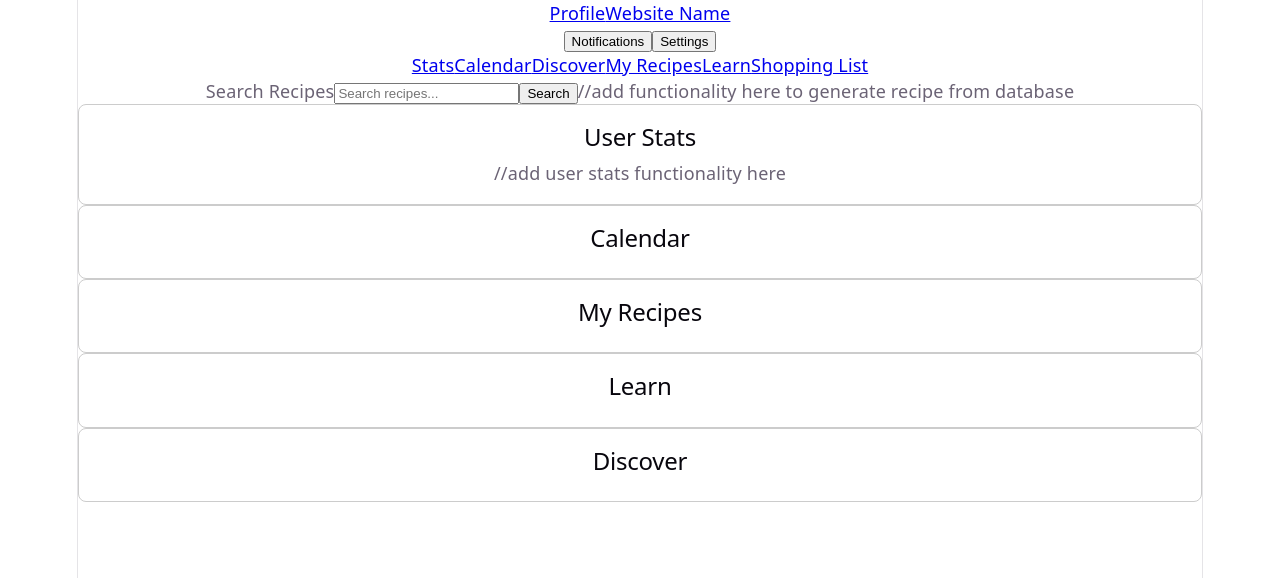
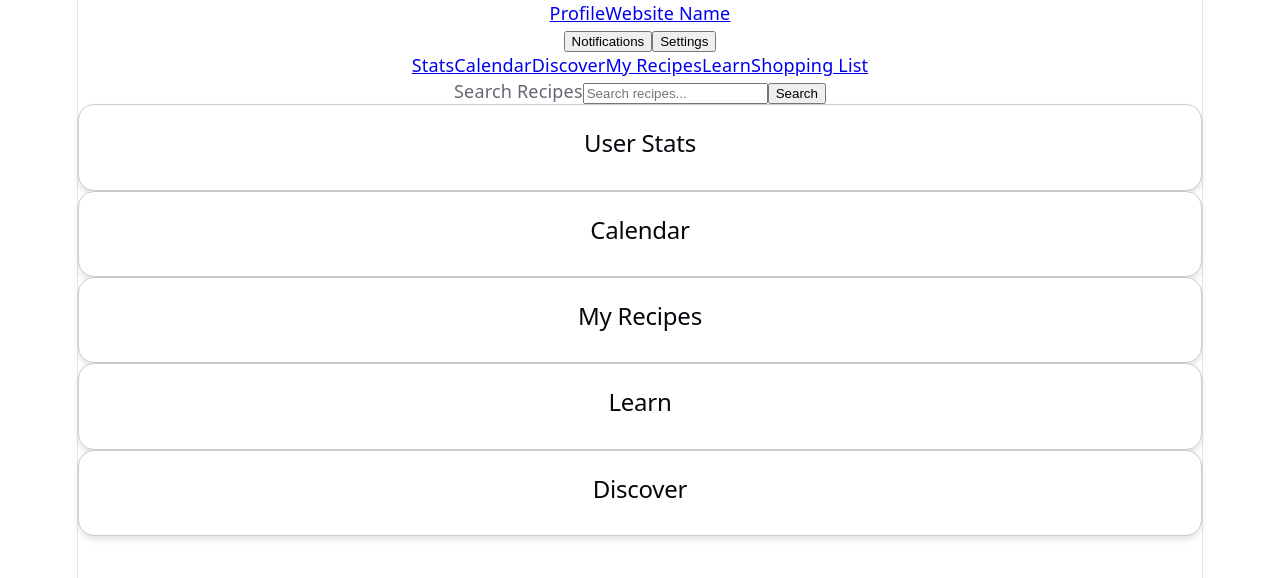
Before and after one commit to 498SeniorCapstone/SeniorCapstone, a React (Vite) app: page /Search in a window 1280 px wide. Shown: the top 578 px of the page. Built offline with nearby package versions, Linux system fonts and the light colour scheme.

Commit message:
trying to make everything look nicer

```diff
--- a/src/App.css
+++ b/src/App.css
@@ -188,3 +188,11 @@
   border: 1px solid #ccc;
   border-radius: 8px;
 }
+
+
+.widget{
+  background-color: #ffffff;
+  padding: 24px;
+  border-radius: 16px;
+  box-shadow: 0 4px 6px rgba(0, 0, 0, 0.1);
+}
--- a/src/App.tsx
+++ b/src/App.tsx
@@ -41,30 +41,34 @@ function App() {
         <label htmlFor="recipe-query">Search Recipes</label>
         <input id="recipe-query" name="search" type="search" placeholder="Search recipes..." />
         <button type="submit">Search</button>
-        //add functionality here to generate recipe from database
+        {/* add functionality here to generate recipe from database */}
       </form>
       <div className="user-stats">
-        <section id="stats" className="panel">
+        <section id="stats" className="panel widget">
           <h2>User Stats</h2>
-          //add user stats functionality here
+          {/* add functionality and return from individual files/functions */}
         </section>
 
-        <section id="calendar" className="panel">
+        <section id="calendar" className="panel widget">
           <h2>Calendar</h2>
+          {/* add functionality here to generate recipe from database */}
         </section>
 
-        <section id="my-recipes" className="panel">
+        <section id="my-recipes" className="panel widget">
           <h2>My Recipes</h2>
+          {/* add functionality here to generate recipe from database */}
         </section>
 
-        <section id="learn" className="panel">
+        <section id="learn" className="panel widget">
           <h2>Learn</h2>
+          {/* add functionality here to generate recipe from database */}
         </section>
       </div>
 
-        <section id="discover" className="panel discover-panel">
+        <section id="discover" className="panel widget discover-panel">
           <h2>Discover</h2>
           <div className="recipe-list">
+            {/* add functionality here to generate recipe from database */}
           </div>
         </section>
     </main>
```
